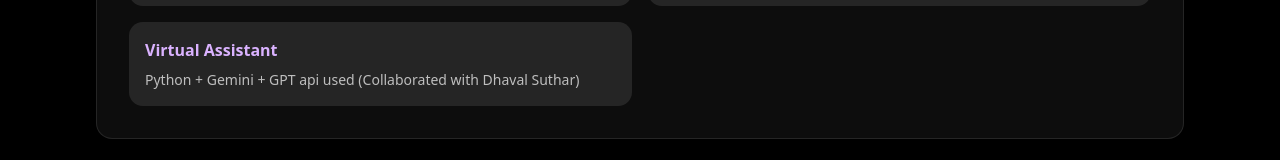
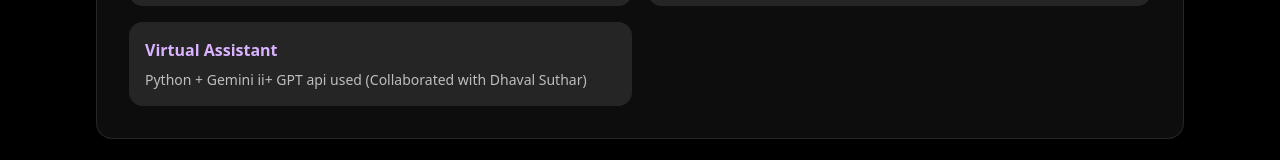
Before and after one commit to valentino0405/val_nextjs_portfolio, a Next.js app: page /about in a window 1280 px wide. Shown: the part 1977-2137 px from the top of the page. Built offline with nearby package versions, Linux system fonts and the light colour scheme.

Commit message:
added some stuff

```diff
--- a/src/app/about/page.tsx
+++ b/src/app/about/page.tsx
@@ -137,7 +137,7 @@ export default function About() {
                   </div>
                   <div className="bg-white/10 rounded-xl p-4">
                     <h4 className="font-semibold text-purple-300 mb-2">Virtual Assistant</h4>
-                    <p className="text-white/70 text-sm">Python + Gemini + GPT api used (Collaborated with Dhaval Suthar)</p>
+                    <p className="text-white/70 text-sm">Python + Gemini ii+ GPT api used (Collaborated with Dhaval Suthar)</p>
                   </div>
                 </div>
               </div>
```
